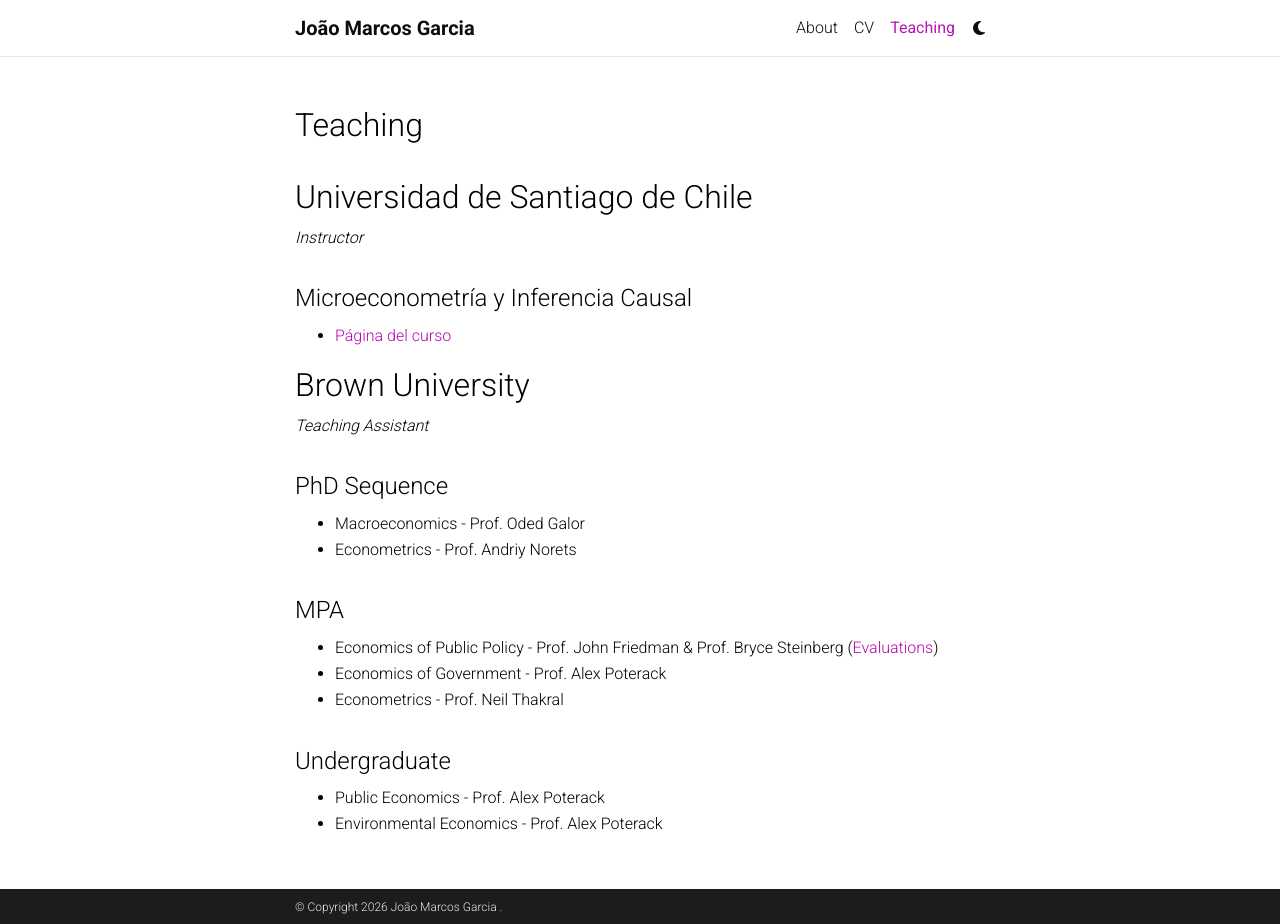
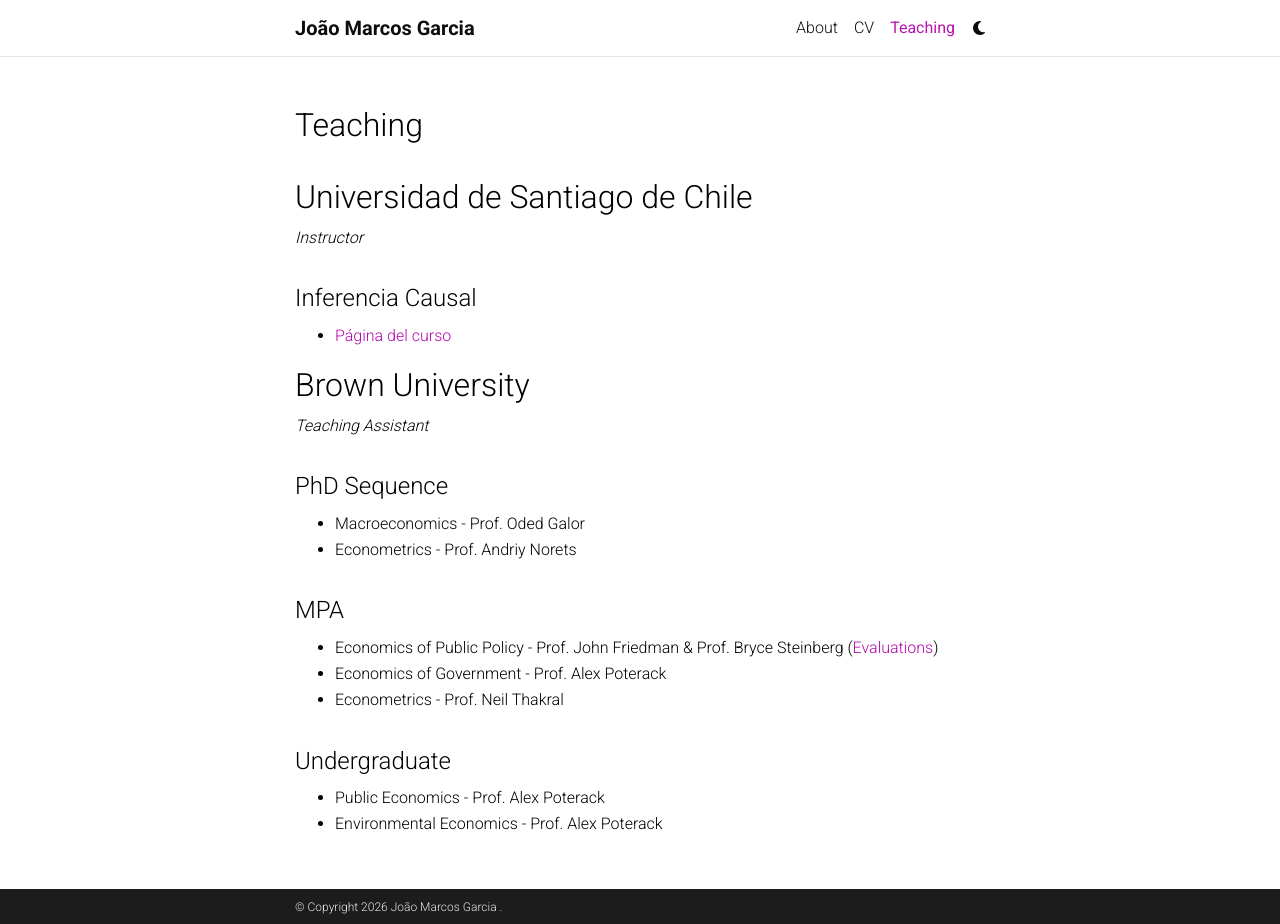
Before and after one commit to jmbvgarcia/jmbvgarcia.github.io, a Jekyll site: the page built from _pages/teaching.md, in a window 1280 px wide and 924 px high. Built offline with Jekyll 4.4.1, drawn with Linux system fonts in a browser that asks for light colours; comment, search, counter and statistics services are not loaded; a style sheet for code colours, icons or effects is not loaded.

Commit message:
Update teaching.md

```diff
--- a/_pages/teaching.md
+++ b/_pages/teaching.md
@@ -10,7 +10,7 @@
 
 *Instructor*
 
-## Microeconometría y Inferencia Causal
+## Inferencia Causal
 
 - [Página del curso][2]
 
```
